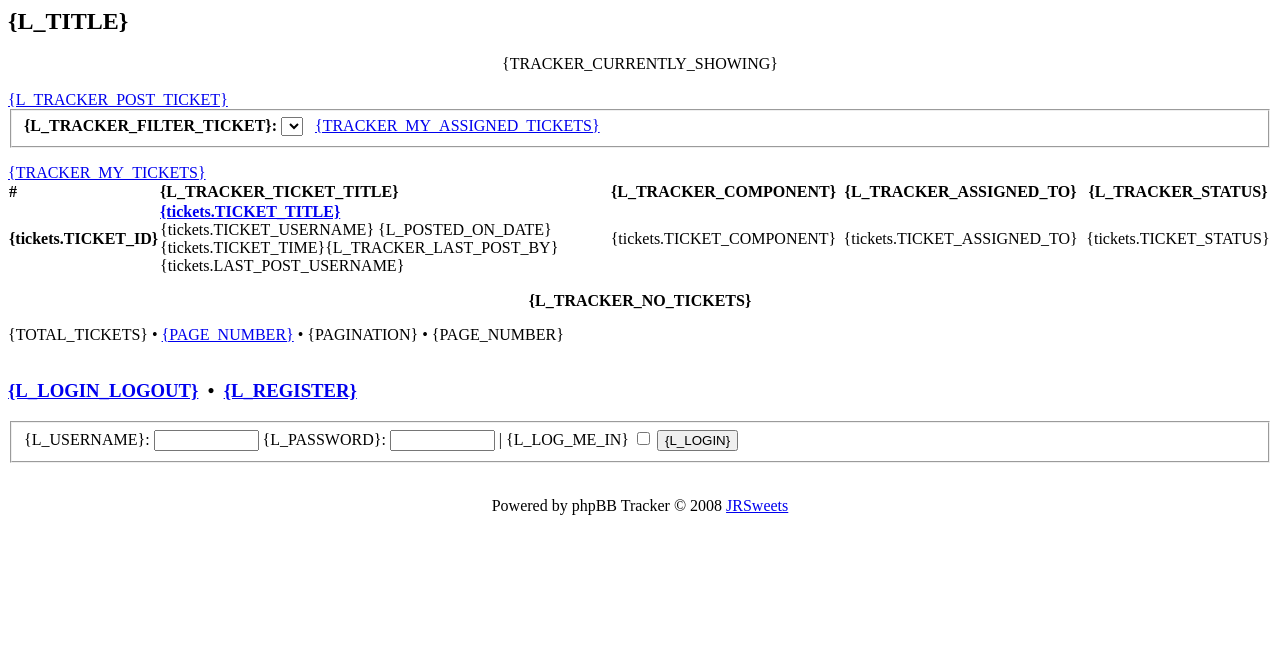
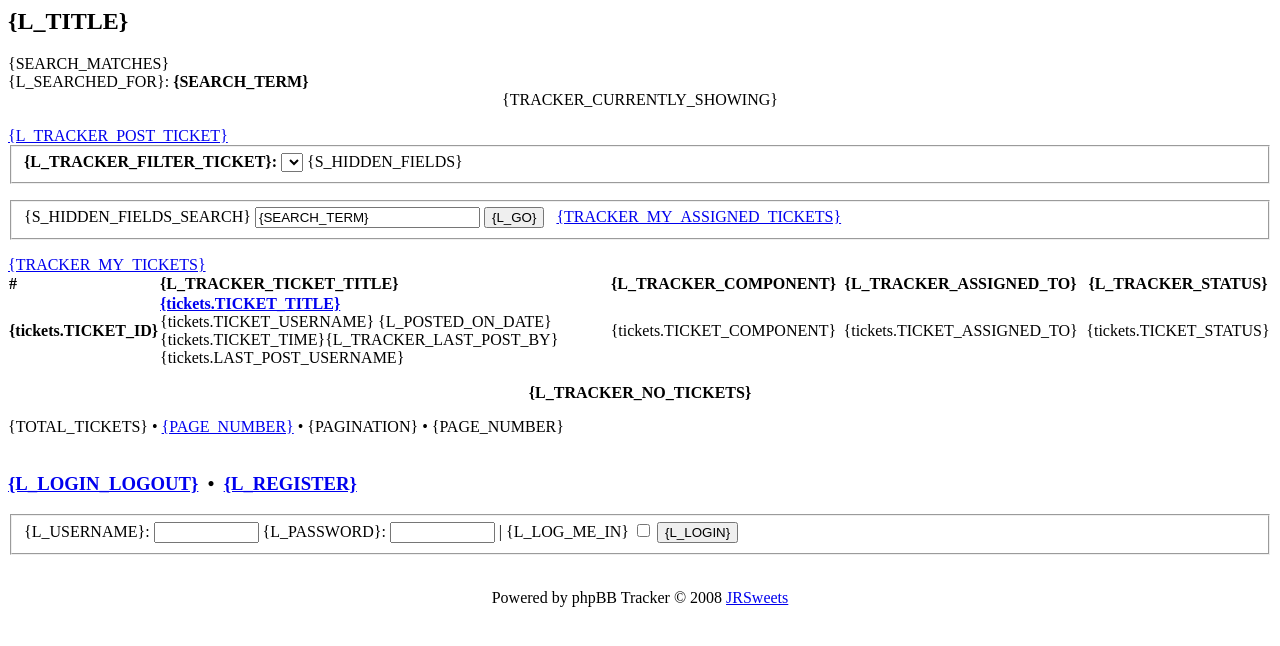
Before and after one commit to EXreaction/phpbb-tracker, a PHP site: page /styles/prosilver/template/tracker/tracker_tickets_body.html in a window 1280 px wide. Shown: the top 646 px of the page. Run offline with PHP 8.4, Linux system fonts and the light colour scheme; lists and menus that the app fills with data are empty.

Commit message:
Allow searching of ticket title and description from inside project.  You should be able to filter search results by status as well.
git-svn-id: https://subversion.assembla.com/svn/phpBB_Tracker/trunk@14 e70539a1-e9aa-4707-9e48-a9b25a7622e0

```diff
--- a/language/en/mods/tracker.php
+++ b/language/en/mods/tracker.php
@@ -63,6 +63,7 @@ $lang = array_merge($lang, array(
 	'TRACKER_HIDE_TICKET_HISTORY'			=> 'Hide ticket history',
 	'TRACKER_DESCRIPTION'					=> 'Description',
 	'TRACKER_LAST_VISIT'					=> 'This ticket was last visited by project member %s on %s.',
+	'TRACKER_SEARCH_DESCRIPTION'			=> 'Enter search terms',
 
 	'TRACKER_LOCK_TICKET'					=> 'Lock ticket',
 	'TRACKER_LOCK_TICKET_CONFIRM'			=> 'Are you sure you want to lock this ticket?',
--- a/styles/prosilver/template/tracker/tracker_tickets_body.html
+++ b/styles/prosilver/template/tracker/tracker_tickets_body.html
@@ -1,5 +1,14 @@
 <!-- INCLUDE overall_header.html -->
 <h2>{L_TITLE}</h2>
+
+<!-- IF S_FOUND_RESULTS -->
+	<div class="rules">
+		<div class="inner"><span class="corners-top"><span></span></span>
+		{SEARCH_MATCHES}<br />
+		{L_SEARCHED_FOR}: <b>{SEARCH_TERM}</b>
+		<span class="corners-bottom"><span></span></span></div>
+	</div>
+<!-- ENDIF  -->
 
 <div class="post bg2" style="text-align: center;">
 	<div class="inner"><span class="corners-top"><span></span></span>
@@ -25,11 +34,20 @@
 			<input type="hidden" name="p" value="{PROJECT_ID}" />
 			<input type="hidden" name="u" value="{TRACKER_USER_ID}" />
 			<input type="hidden" name="at" value="{TRACKER_ASSIGNED_USER_ID}" />
-		<!-- IF S_CAN_MANAGE and U_MY_ASSIGNED_TICKETS -->&nbsp;&nbsp;<a href="{U_MY_ASSIGNED_TICKETS}" title="{TRACKER_MY_ASSIGNED_TICKETS}">{TRACKER_MY_ASSIGNED_TICKETS}</a><!-- ENDIF -->
+			{S_HIDDEN_FIELDS}
 		</fieldset>
 		</form>
 	</div>
-
+	<div class="search-box">
+		<form action="{S_ACTION_SEARCH}" method="post" id="search_tracker">
+			<fieldset>
+				{S_HIDDEN_FIELDS_SEARCH}
+				<input type="text" name="term" size="25" title="{L_TRACKER_SEARCH_DESCRIPTION}" value="{SEARCH_TERM}" />
+				<input type="submit" value="{L_GO}" />
+				<!-- IF S_CAN_MANAGE and U_MY_ASSIGNED_TICKETS -->&nbsp;&nbsp;<a href="{U_MY_ASSIGNED_TICKETS}" title="{TRACKER_MY_ASSIGNED_TICKETS}">{TRACKER_MY_ASSIGNED_TICKETS}</a><!-- ENDIF -->
+			</fieldset>
+		</form>
+	</div>
 
 	<div class="pagination">
 		<a href="{U_MY_TICKETS}" title="{TRACKER_MY_TICKETS}">{TRACKER_MY_TICKETS}</a>
```
Also changed, not shown: styles/subsilver2/template/tracker/tracker_tickets_body.html (+19 -0 lines), tracker.php (+37 -4 lines).
